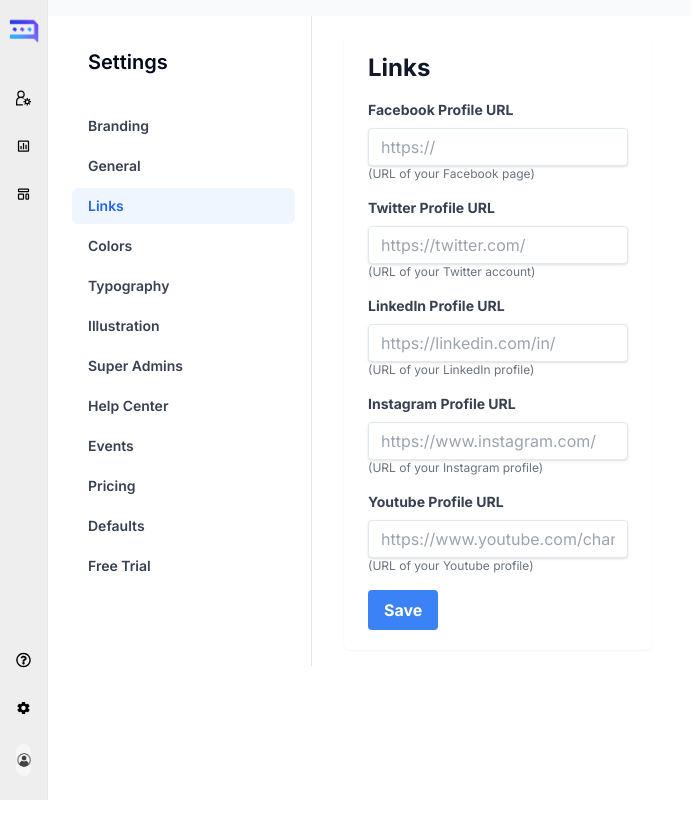
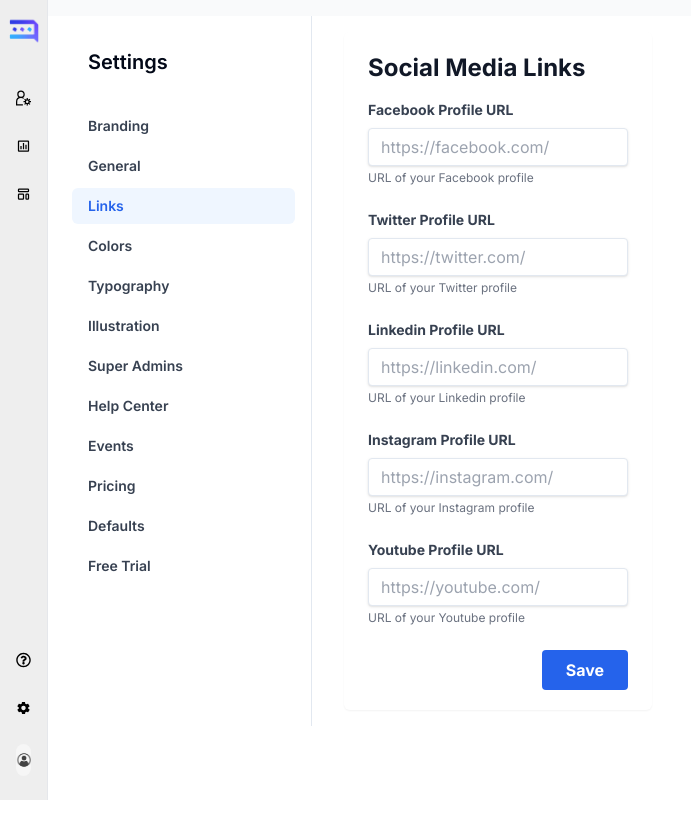
Before and after one commit to Elsayed-Mubarak/buraq-admin, a Next.js app: page /dashboard/settings/links in a window 1280 px wide. Shown: the whole page, without its empty margins (0-691 px from the left). Built offline with nearby package versions, Linux system fonts and the light colour scheme; no server answers.

Commit message:
fixing && build

```diff
--- a/src/app/dashboard/analytics/page.tsx
+++ b/src/app/dashboard/analytics/page.tsx
@@ -64,7 +64,7 @@ const AnalyticsPage = () => {
       const data = res?.data?.data;
       // Set total accounts data
 
-      console.log(data)
+      console.log(data);
       setTotalAccountsData(
         (data.numberOfAccountsPerPlan ?? []).map(
           (item: AccountCountPerPlan) => ({
@@ -114,7 +114,7 @@ const AnalyticsPage = () => {
     } catch (error) {
       console.log("Failed to fetch analytics:", error);
     }
-  }, [startDate, endDate]);
+  }, [startDate, endDate, BASE_URL]);
 
   useEffect(() => {
     (async () => {
--- a/src/app/dashboard/settings/links/page.tsx
+++ b/src/app/dashboard/settings/links/page.tsx
@@ -1,9 +1,10 @@
 "use client";
 import { LinksState } from "@/app/types/Links-types/LinksTypes";
+import axios from "axios";
 import React, { useState, ChangeEvent, FormEvent } from "react";
 
-
 export default function Links() {
+  const BASE_URL = process.env.NEXT_PUBLIC_BASE_URL;
   const [links, setLinks] = useState<LinksState>({
     facebook: "",
     twitter: "",
@@ -11,131 +12,137 @@ export default function Links() {
     instagram: "",
     youtube: "",
   });
+  const [isSubmitting, setIsSubmitting] = useState(false);
+  const [error, setError] = useState("");
+  const [successMessage, setSuccessMessage] = useState("");
+
+  const validateUrl = (url: string): boolean => {
+    if (!url) return true; // Empty URLs are allowed
+    try {
+      new URL(url);
+      return true;
+    } catch {
+      return false;
+    }
+  };
 
   const handleChange = (e: ChangeEvent<HTMLInputElement>) => {
-    setLinks({ ...links, [e.target.id]: e.target.value });
+    const { id, value } = e.target;
+    setLinks((prev) => ({ ...prev, [id]: value }));
+    setError("");
+    setSuccessMessage("");
   };
 
-  const handleSubmit = (e: FormEvent<HTMLFormElement>) => {
+  const handleSubmit = async (e: FormEvent<HTMLFormElement>) => {
     e.preventDefault();
-    // API call here
+    setError("");
+    setSuccessMessage("");
+
+    // Validate all URLs
+    const invalidUrls = Object.entries(links)
+      .filter(([, value]) => value && !validateUrl(value))
+      .map(([key]) => key);
+
+    if (invalidUrls.length > 0) {
+      setError(`Please enter valid URLs for: ${invalidUrls.join(", ")}`);
+      return;
+    }
+
+    try {
+      setIsSubmitting(true);
+
+      const response = await axios.post(
+        `${BASE_URL}/api/dashboard/settings/add-social-links`,
+        {
+          socialLinks: links,
+        },
+        {
+          headers: {
+            "Content-Type": "application/json",
+          },
+          withCredentials: true,
+        }
+      );
+
+      if (response.status === 200 || response.status === 201) {
+        setSuccessMessage("Social links updated successfully");
+      }
+    } catch (error) {
+      if (axios.isAxiosError(error)) {
+        setError(
+          error.response?.data?.message || "Failed to update social links"
+        );
+      } else {
+        setError("An unexpected error occurred");
+      }
+    } finally {
+      setIsSubmitting(false);
+    }
   };
 
   return (
     <div className="m-4">
       <div className="flex h-full">
-
         <div className="ml-4 flex-1">
           <div className="border-gray-200 px-4 py-5 sm:px-6 rounded-md shadow-sm max-w-2xl">
-            <h2 className="text-2xl font-bold text-gray-900 mb-4">Links</h2>
+            <h2 className="text-2xl font-bold text-gray-900 mb-4">
+              Social Media Links
+            </h2>
+
+            {error && (
+              <div
+                className="mb-4 p-4 text-red-700 bg-red-100 rounded-md"
+                role="alert"
+              >
+                {error}
+              </div>
+            )}
+
+            {successMessage && (
+              <div
+                className="mb-4 p-4 text-green-700 bg-green-100 rounded-md"
+                role="alert"
+              >
+                {successMessage}
+              </div>
+            )}
+
             <form onSubmit={handleSubmit}>
-              <div className="mb-4">
+              <div className="space-y-6">
+                {Object.entries(links).map(([platform, value]) => (
+                  <div key={platform} className="mb-4">
                     <label
-                  htmlFor="facebook"
+                      htmlFor={platform}
                       className="block text-gray-700 text-sm font-bold mb-2"
                     >
-                  Facebook Profile URL
+                      {platform.charAt(0).toUpperCase() + platform.slice(1)}{" "}
+                      Profile URL
                     </label>
                     <input
                       type="text"
-                  id="facebook"
-                  placeholder="https://"
-                  className="shadow appearance-none border rounded py-2 px-3 text-gray-700 leading-tight focus:outline-none focus:shadow-outline"
-                  value={links.facebook}
+                      id={platform}
+                      placeholder={`https://${platform}.com/`}
+                      className="shadow appearance-none border rounded w-full py-2 px-3 text-gray-700 leading-tight focus:outline-none focus:ring-2 focus:ring-blue-500"
+                      value={value}
                       onChange={handleChange}
                     />
-                <span className="block text-gray-500 text-xs normal-case font-normal">
-                  (URL of your Facebook page)
+                    <span className="block text-gray-500 text-xs mt-1">
+                      URL of your{" "}
+                      {platform.charAt(0).toUpperCase() + platform.slice(1)}{" "}
+                      profile
                     </span>
                   </div>
+                ))}
 
-              <div className="mb-4">
-                <label
-                  htmlFor="twitter"
-                  className="block text-gray-700 text-sm font-bold mb-2"
+                <div className="flex items-center justify-end">
+                  <button
+                    className="bg-blue-600 hover:bg-blue-700 text-white font-bold py-2 px-6 rounded focus:outline-none focus:ring-2 focus:ring-blue-500 focus:ring-offset-2 disabled:opacity-50 disabled:cursor-not-allowed"
+                    type="submit"
+                    disabled={isSubmitting}
                   >
-                  Twitter Profile URL
-                </label>
-                <input
-                  type="text"
-                  id="twitter"
-                  placeholder="https://twitter.com/"
-                  className="shadow appearance-none border rounded py-2 px-3 text-gray-700 leading-tight focus:outline-none focus:shadow-outline"
-                  value={links.twitter}
-                  onChange={handleChange}
-                />
-                <span className="block text-gray-500 text-xs normal-case font-normal">
-                  (URL of your Twitter account)
-                </span>
+                    {isSubmitting ? "Saving..." : "Save"}
+                  </button>
                 </div>
-
-              <div className="mb-4">
-                <label
-                  htmlFor="linkedin"
-                  className="block text-gray-700 text-sm font-bold mb-2"
-                >
-                  LinkedIn Profile URL
-                </label>
-                <input
-                  type="text"
-                  id="linkedin"
-                  placeholder="https://linkedin.com/in/"
-                  className="shadow appearance-none border rounded py-2 px-3 text-gray-700 leading-tight focus:outline-none focus:shadow-outline"
-                  value={links.linkedin}
-                  onChange={handleChange}
-                />
-                <span className="block text-gray-500 text-xs normal-case font-normal">
-                  (URL of your LinkedIn profile)
-                </span>
-              </div>
-
-              <div className="mb-4">
-                <label
-                  htmlFor="instagram"
-                  className="block text-gray-700 text-sm font-bold mb-2"
-                >
-                  Instagram Profile URL
-                </label>
-                <input
-                  type="text"
-                  id="instagram"
-                  placeholder="https://www.instagram.com/"
-                  className="shadow appearance-none border rounded py-2 px-3 text-gray-700 leading-tight focus:outline-none focus:shadow-outline"
-                  value={links.instagram}
-                  onChange={handleChange}
-                />
-                <span className="block text-gray-500 text-xs normal-case font-normal">
-                  (URL of your Instagram profile)
-                </span>
-              </div>
-
-              <div className="mb-4">
-                <label
-                  htmlFor="youtube"
-                  className="block text-gray-700 text-sm font-bold mb-2"
-                >
-                  Youtube Profile URL
-                </label>
-                <input
-                  type="text"
-                  id="youtube"
-                  placeholder="https://www.youtube.com/channel/"
-                  className="shadow appearance-none border rounded py-2 px-3 text-gray-700 leading-tight focus:outline-none focus:shadow-outline"
-                  value={links.youtube}
-                  onChange={handleChange}
-                />
-                <span className="block text-gray-500 text-xs normal-case font-normal">
-                  (URL of your Youtube profile)
-                </span>
-              </div>
-
-              <div className="flex items-center justify-between">
-                <button
-                  className="bg-blue-500 hover:bg-blue-700 text-white font-bold py-2 px-4 rounded focus:outline-none focus:shadow-outline"
-                  type="submit"
-                >
-                  Save
-                </button>
               </div>
             </form>
           </div>
--- a/src/app/dashboard/settings/super-admins/AddSuperAdminModal.tsx
+++ b/src/app/dashboard/settings/super-admins/AddSuperAdminModal.tsx
@@ -1,7 +1,6 @@
 import { Dialog } from "@headlessui/react";
 import { useState } from "react";
 import { AddSuperAdminModalProps } from "@/app/types/super-admins/SuperAminds";
-
 
 const AddSuperAdminModal: React.FC<AddSuperAdminModalProps> = ({
   isOpen,
@@ -9,52 +8,120 @@ const AddSuperAdminModal: React.FC<AddSuperAdminModalProps> = ({
   onAddAdmin,
 }) => {
   const [newAdminEmail, setNewAdminEmail] = useState("");
+  const [error, setError] = useState("");
+  const [isSubmitting, setIsSubmitting] = useState(false);
 
-  const handleAddAdmin = (e: React.FormEvent) => {
+  // Handle response to backend
+  const validateEmail = (email: string): boolean => {
+    const emailRegex = /^[^\s@]+@[^\s@]+\.[^\s@]+$/;
+    return emailRegex.test(email);
+  };
+
+  const handleAddAdmin = async (e: React.FormEvent) => {
     e.preventDefault();
-    onAddAdmin(newAdminEmail);
+    setError("");
+
+    if (!newAdminEmail.trim()) {
+      setError("Email is required");
+      return;
+    }
+
+    if (!validateEmail(newAdminEmail)) {
+      setError("Please enter a valid email address");
+      return;
+    }
+
+    try {
+      setIsSubmitting(true);
+      await onAddAdmin(newAdminEmail);
+      onClose();
+      setNewAdminEmail("");
+    } catch (error) {
+      setError("Failed to add admin. Please try again.");
+      console.log(error);
+    } finally {
+      setIsSubmitting(false);
+    }
+  };
+
+  const handleClose = () => {
+    setError("");
+    setNewAdminEmail("");
     onClose();
-    setNewAdminEmail("");
   };
 
   return (
-    <Dialog open={isOpen} onClose={onClose} className="relative z-50">
+    <Dialog
+      open={isOpen}
+      onClose={handleClose}
+      className="relative z-50"
+      aria-labelledby="add-admin-modal-title"
+    >
       <div className="fixed inset-0 bg-black/30" aria-hidden="true" />
 
       <div className="fixed inset-0 flex items-center justify-center p-4">
         <Dialog.Panel className="mx-auto max-w-sm rounded-lg bg-white shadow-xl">
           <div className="p-6">
-            <Dialog.Title className="text-lg font-bold text-gray-900 mb-4">
+            <Dialog.Title
+              id="add-admin-modal-title"
+              className="text-lg font-bold text-gray-900 mb-4"
+            >
               Add Super Admin
             </Dialog.Title>
 
-            <form onSubmit={handleAddAdmin}>
+            <form onSubmit={handleAddAdmin} className="space-y-4">
               <div>
-                <label className="block text-sm font-bold text-gray-700">
+                <label
+                  htmlFor="admin-email"
+                  className="block text-sm font-bold text-gray-700"
+                >
                   Email
                 </label>
                 <input
+                  id="admin-email"
                   type="email"
                   value={newAdminEmail}
-                  onChange={(e) => setNewAdminEmail(e.target.value)}
-                  className="mt-1 block w-full rounded-md border-gray-300 shadow-sm focus:border-blue-500 focus:ring-blue-500 sm:text-sm"
+                  onChange={(e) => {
+                    setNewAdminEmail(e.target.value);
+                    setError("");
+                  }}
+                  className={`mt-1 block w-full rounded-md shadow-sm sm:text-sm
+                    ${
+                      error
+                        ? "border-red-300 focus:border-red-500 focus:ring-red-500"
+                        : "border-gray-300 focus:border-blue-500 focus:ring-blue-500"
+                    }`}
                   placeholder="Enter email address"
+                  aria-invalid={error ? "true" : "false"}
+                  aria-describedby={error ? "email-error" : undefined}
+                  disabled={isSubmitting}
                 />
+                {error && (
+                  <p
+                    id="email-error"
+                    className="mt-2 text-sm text-red-600"
+                    role="alert"
+                  >
+                    {error}
+                  </p>
+                )}
               </div>
 
               <div className="mt-6 flex justify-end space-x-3">
                 <button
                   type="button"
-                  onClick={onClose}
-                  className="rounded-md border border-gray-300 bg-white px-4 py-2 text-sm font-bold text-gray-700 shadow-sm hover:bg-gray-50"
+                  onClick={handleClose}
+                  className="rounded-md border border-gray-300 bg-white px-4 py-2 text-sm font-bold text-gray-700 shadow-sm hover:bg-gray-50 focus:outline-none focus:ring-2 focus:ring-gray-500 focus:ring-offset-2"
+                  disabled={isSubmitting}
                 >
                   Cancel
                 </button>
                 <button
                   type="submit"
-                  className="rounded-md border border-transparent bg-blue-600 px-4 py-2 text-sm font-bold text-white shadow-sm hover:bg-blue-700"
+                  className="rounded-md border border-transparent bg-blue-600 px-4 py-2 text-sm font-bold text-white shadow-sm hover:bg-blue-700 focus:outline-none focus:ring-2 focus:ring-blue-500 focus:ring-offset-2 disabled:opacity-50 disabled:cursor-not-allowed"
+                  disabled={isSubmitting}
                 >
-                  Add Super Admin
+                  {isSubmitting ? "Adding..." : "Add Super Admin"}
                 </button>
               </div>
             </form>
--- a/src/app/settings/help-center/articles/page.tsx
+++ b/src/app/settings/help-center/articles/page.tsx
@@ -1,7 +1,7 @@
 "use client";
 import React, { useState, Fragment } from "react";
-import SettingsSidebar from "../../SettingsSidebar";
-import { settingsNavigation } from "../../commonSettings/Common";
+import SettingsSidebar from "@/components/settings/SettingsSidebar";
+import { settingsNavigation } from "@/app/dashboard/settings/commonSettings/Common";
 import Layout from "@/components/layout/Layout";
 import Link from "next/link";
 import {
--- a/src/app/types/templateManager-types/TemplateManagerTypes.ts
+++ b/src/app/types/templateManager-types/TemplateManagerTypes.ts
@@ -47,6 +47,7 @@ export interface TemplateSearchProps {
 export interface TemplateTableProps {
   columns: Column[];
   data: FormData[];
+  activeTab: string;
 }
 export interface TemplateManagerLayoutProps {
   activeTab: string;
--- a/src/components/accounts/AccountsContent.tsx
+++ b/src/components/accounts/AccountsContent.tsx
@@ -48,7 +48,7 @@ export default function AccountsContent() {
       const mappedData: AdminPortalData[] = apiData.map((item, index) => ({
         accountID: index.toString(), // item._id
         accountName: item.settings?.name || "N/A",
-        owner: item?.owner?.userName||"",
+        owner: item?.owner?.userName || "",
         status: item.status,
         createdUTC: item.createdAt,
       }));
@@ -61,7 +61,7 @@ export default function AccountsContent() {
     } finally {
       setLoading(false);
     }
-  }, []);
+  }, [BASE_URL]);
 
   useEffect(() => {
     fetchData();
```
Also changed, not shown: src/app/dashboard/settings/super-admins/page.tsx (+87 -50 lines), src/app/dashboard/templates/page.tsx (+6 -2 lines), src/app/dashboard/templates/template-manager/TemplateManagerLayout.tsx (+27 -48 lines), src/app/dashboard/templates/template-manager/TemplateTable.tsx (+6 -1 lines), src/app/settings/pricing/plans/PlanDetailsModal/PlanDetailsModal.tsx (+7 -6 lines), src/app/types/super-admins/SuperAminds.ts (+16 -0 lines). Lines whose indentation alone changed are shown as unchanged.
